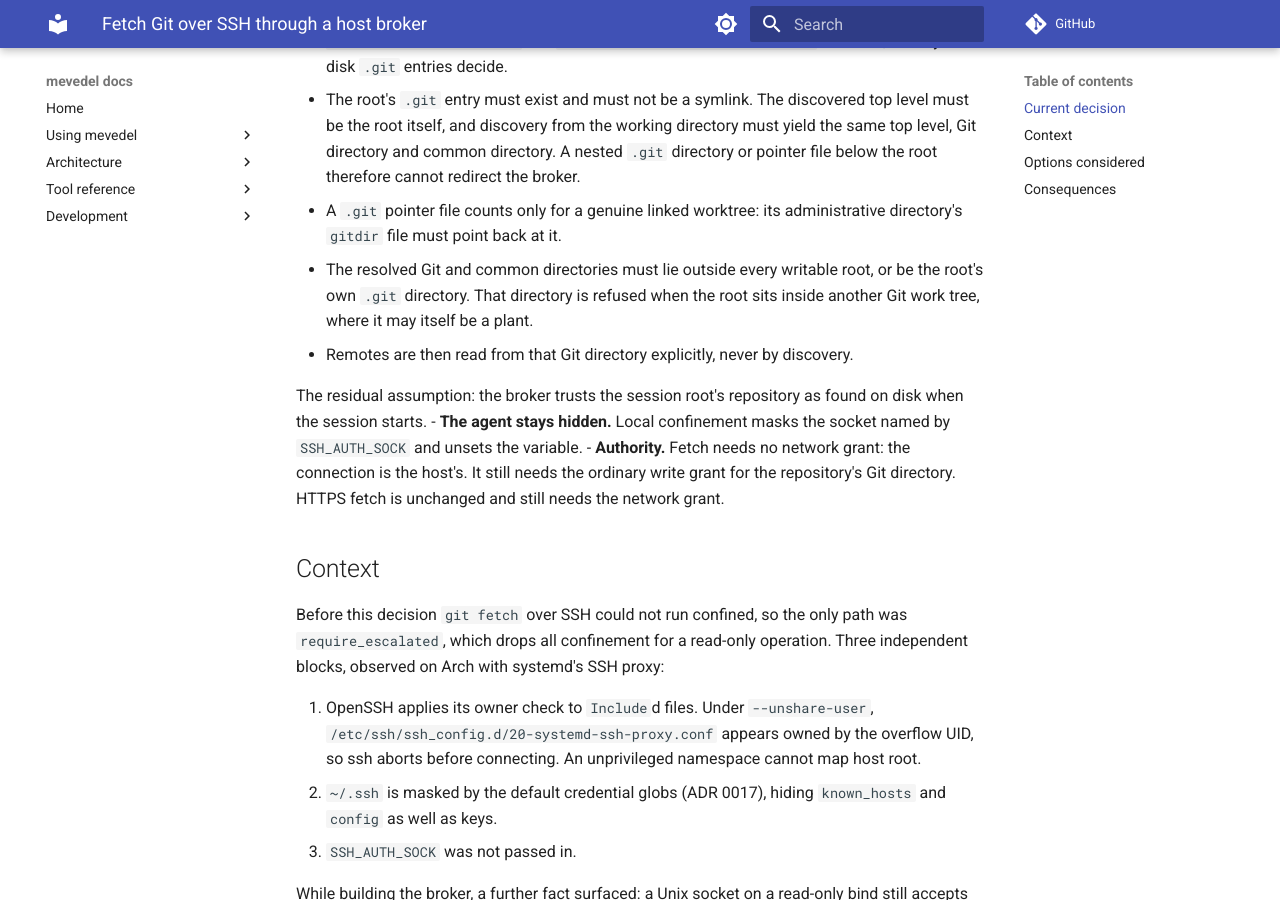
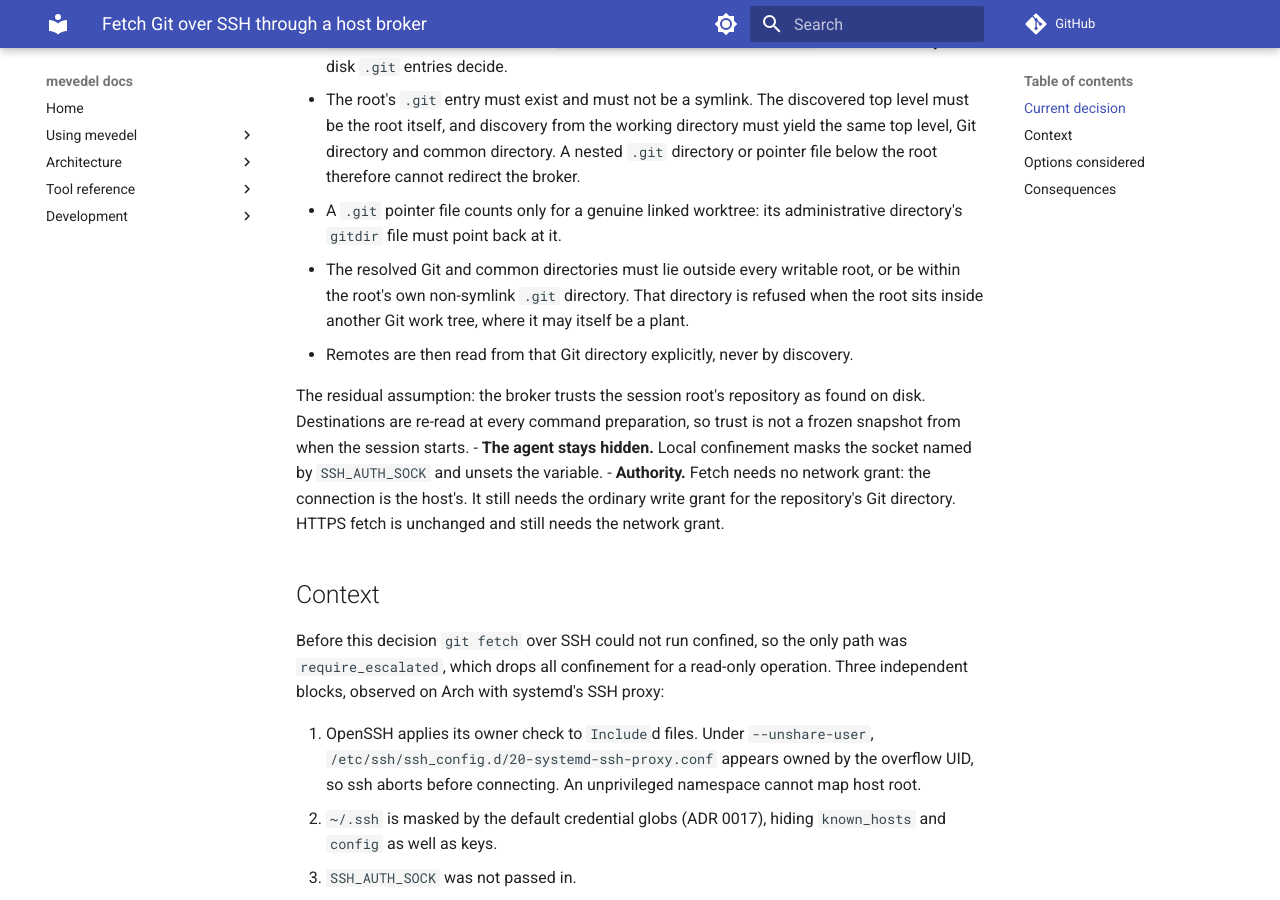
Before and after one commit to FrauH0lle/mevedel, an MkDocs documentation site: the page built from docs/adr/0129-fetch-git-over-ssh-through-a-host-broker.md, in a window 1280 px wide and 900 px high, scrolled down 895 px. Built offline with MkDocs 1.6.1 and Material for MkDocs 9.7.7, drawn with Linux system fonts in a browser that asks for light colours; comment, search, counter and statistics services are not loaded.

Commit message:
docs(sandbox): Clarify Git SSH metadata trust and command-time remotes

```diff
--- a/docs/adr/0129-fetch-git-over-ssh-through-a-host-broker.md
+++ b/docs/adr/0129-fetch-git-over-ssh-through-a-host-broker.md
@@ -46,14 +46,15 @@ SSH configuration.
   - A `.git` pointer file counts only for a genuine linked worktree: its
     administrative directory's `gitdir` file must point back at it.
   - The resolved Git and common directories must lie outside every writable
-    root, or be the root's own `.git` directory. That directory is refused
-    when the root sits inside another Git work tree, where it may itself be a
-    plant.
+    root, or be within the root's own non-symlink `.git` directory. That
+    directory is refused when the root sits inside another Git work tree,
+    where it may itself be a plant.
   - Remotes are then read from that Git directory explicitly, never by
     discovery.
 
   The residual assumption: the broker trusts the session root's repository
-  as found on disk when the session starts.
+  as found on disk. Destinations are re-read at every command preparation,
+  so trust is not a frozen snapshot from when the session starts.
 - **The agent stays hidden.** Local confinement masks the socket named by
   `SSH_AUTH_SOCK` and unsets the variable.
 - **Authority.** Fetch needs no network grant: the connection is the host's.
```
